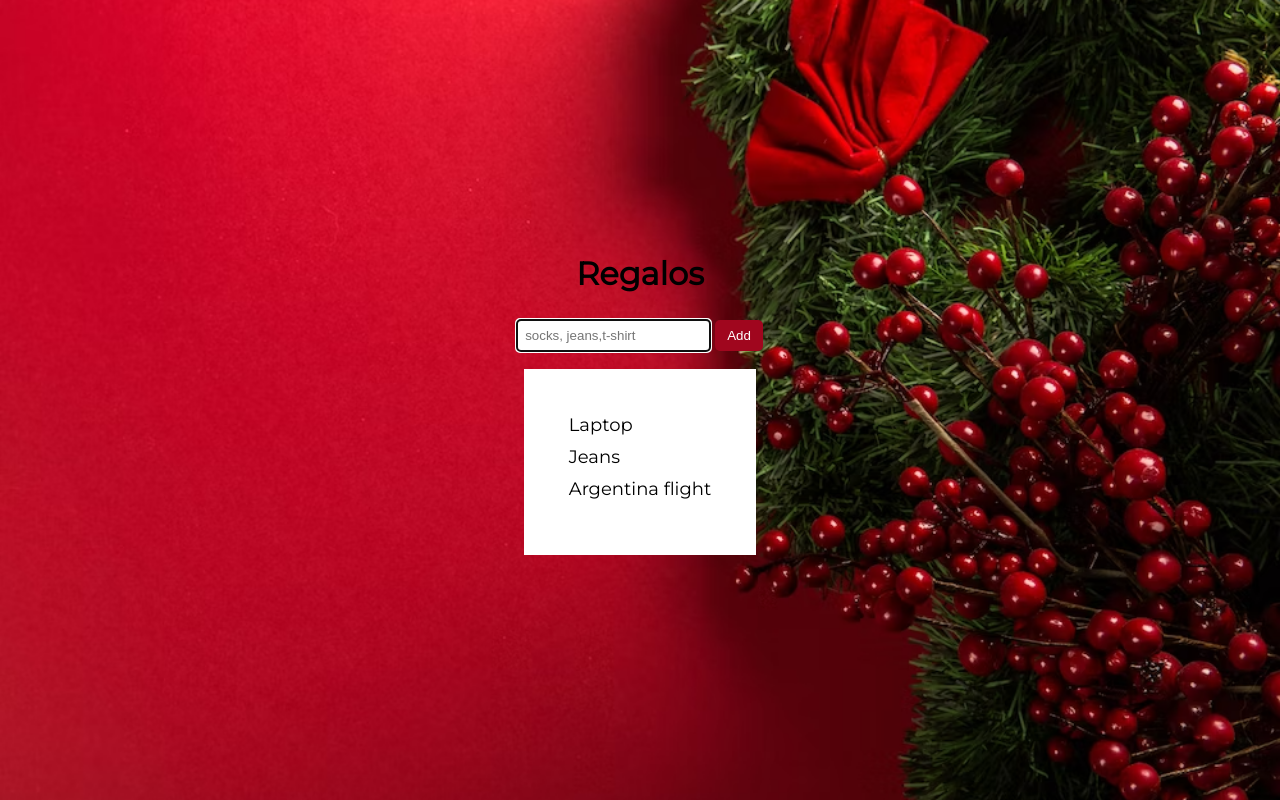
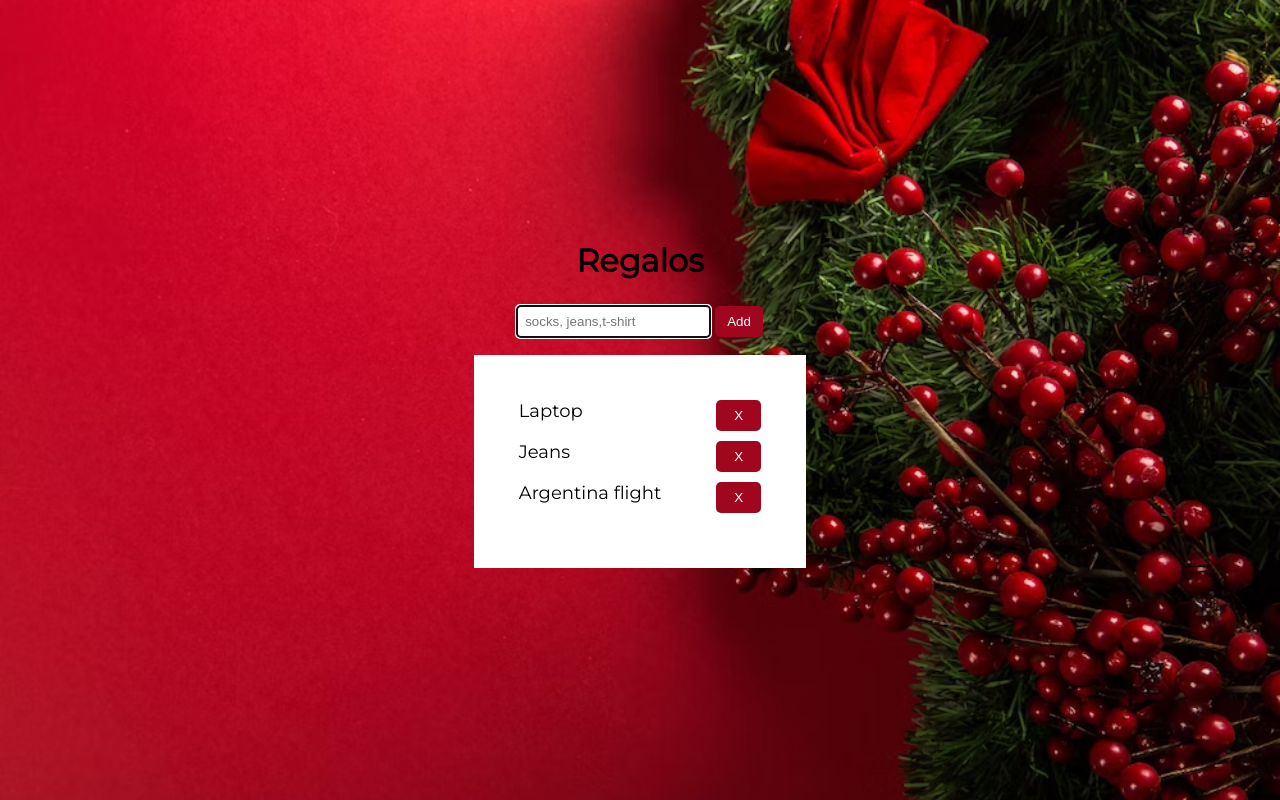
Before and after one commit to Gaston82/adviency-06, a React (Vite) app: page / in a window 1280 px wide. Built offline with nearby package versions, Linux system fonts and the light colour scheme.

Commit message:
Implement onDeleteGift function on Gift component

```diff
--- a/src/components/Gift/Gift.css
+++ b/src/components/Gift/Gift.css
@@ -1,3 +1,6 @@
 .gift {
   padding-bottom: 10px;
+  display: grid;
+  grid-template-columns: auto 50px;
+  grid-column-gap: 50px;
 }
--- a/src/components/Gift/Gift.tsx
+++ b/src/components/Gift/Gift.tsx
@@ -3,9 +3,18 @@ import "./Gift.css";
 
 interface GiftProps {
   gift: GiftStructure;
+  onDeleteGift: (giftId: string) => void;
 }
-const Gift = ({ gift }: GiftProps): React.ReactElement => {
-  return <li className="gift">{gift.name}</li>;
+
+const Gift = ({ gift, onDeleteGift }: GiftProps): React.ReactElement => {
+  return (
+    <li className="gift">
+      {gift.name}{" "}
+      <button className="form__button" onClick={() => onDeleteGift(gift.id)}>
+        X
+      </button>
+    </li>
+  );
 };
 
 export default Gift;
--- a/src/components/GiftList/GiftList.tsx
+++ b/src/components/GiftList/GiftList.tsx
@@ -4,13 +4,17 @@ import "./GiftList.css";
 
 interface GiftListProps {
   gifts: GiftStructure[];
+  onDeleteGift: (giftId: string) => void;
 }
 
-const GiftList = ({ gifts }: GiftListProps): React.ReactElement => {
+const GiftList = ({
+  gifts,
+  onDeleteGift,
+}: GiftListProps): React.ReactElement => {
   return (
     <ul className="gift-list">
       {gifts.map((gift) => (
-        <Gift gift={gift} key={gift.id} />
+        <Gift gift={gift} key={gift.id} onDeleteGift={onDeleteGift} />
       ))}
     </ul>
   );
```
